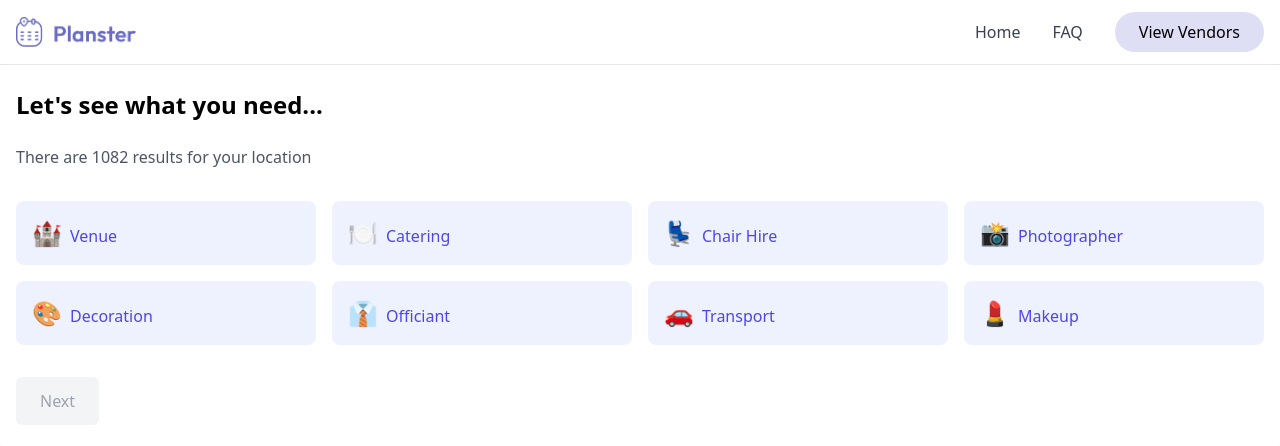
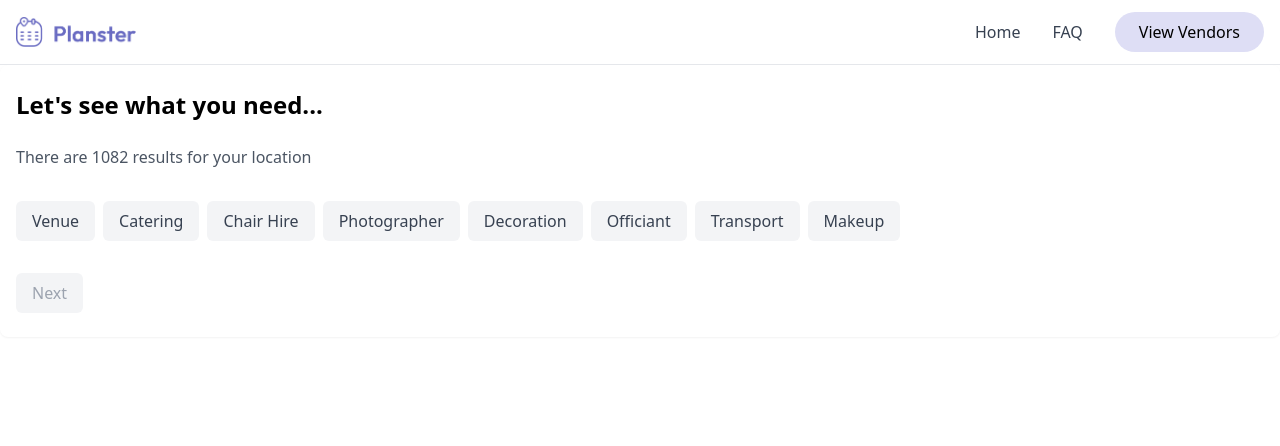
Before and after one commit to SeifEldin15/Planster, a React (Vite) app in the folder Frontend/: page /service-selection in a window 1280 px wide. Shown: the top 446 px of the page. Built offline with nearby package versions, Linux system fonts and the light colour scheme.

Commit message:
color and frontend edits

```diff
--- a/Frontend/src/pages/ServiceSelection/ServiceSelection.jsx
+++ b/Frontend/src/pages/ServiceSelection/ServiceSelection.jsx
@@ -11,32 +11,32 @@ const ServiceSelection = () => {
 
   const services = {
     party: [
-      { id: 'venue', label: 'Venue', icon: '🏰' },
-      { id: 'catering', label: 'Catering', icon: '🍽️' },
-      { id: 'entertainment', label: 'Entertainment', icon: '🎵' },
-      { id: 'decoration', label: 'Decoration', icon: '🎨' }
+      { id: 'venue', label: 'Venue' },
+      { id: 'catering', label: 'Catering' },
+      { id: 'entertainment', label: 'Entertainment' },
+      { id: 'decoration', label: 'Decoration' }
     ],
     wedding: [
-      { id: 'venue', label: 'Venue', icon: '🏰' },
-      { id: 'catering', label: 'Catering', icon: '🍽️' },
-      { id: 'chairHire', label: 'Chair Hire', icon: '💺' },
-      { id: 'photographer', label: 'Photographer', icon: '📸' },
-      { id: 'decoration', label: 'Decoration', icon: '🎨' },
-      { id: 'officiant', label: 'Officiant', icon: '👔' },
-      { id: 'transport', label: 'Transport', icon: '🚗' },
-      { id: 'makeup', label: 'Makeup', icon: '💄' }
+      { id: 'venue', label: 'Venue' },
+      { id: 'catering', label: 'Catering' },
+      { id: 'chairHire', label: 'Chair Hire' },
+      { id: 'photographer', label: 'Photographer' },
+      { id: 'decoration', label: 'Decoration' },
+      { id: 'officiant', label: 'Officiant' },
+      { id: 'transport', label: 'Transport' },
+      { id: 'makeup', label: 'Makeup' }
     ],
     corporate: [
-      { id: 'venue', label: 'Venue', icon: '🏢' },
-      { id: 'catering', label: 'Catering', icon: '🍽️' },
-      { id: 'av-equipment', label: 'AV Equipment', icon: '🎥' },
-      { id: 'decoration', label: 'Decoration', icon: '🎨' }
+      { id: 'venue', label: 'Venue' },
+      { id: 'catering', label: 'Catering' },
+      { id: 'av-equipment', label: 'AV Equipment' },
+      { id: 'decoration', label: 'Decoration' }
     ],
     music: [
-      { id: 'venue', label: 'Venue', icon: '🏟️' },
-      { id: 'sound-system', label: 'Sound System', icon: '🔊' },
-      { id: 'lighting', label: 'Lighting', icon: '💡' },
-      { id: 'security', label: 'Security', icon: '👮' }
+      { id: 'venue', label: 'Venue' },
+      { id: 'sound-system', label: 'Sound System' },
+      { id: 'lighting', label: 'Lighting' },
+      { id: 'security', label: 'Security' }
     ]
   };
 
@@ -65,19 +65,18 @@ const ServiceSelection = () => {
           There are 1082 results for your location
         </p>
 
-        <div className="grid grid-cols-2 md:grid-cols-3 lg:grid-cols-4 gap-4 mb-8">
+        <div className="flex gap-2 flex-wrap mb-8">
           {currentServices.map((service) => (
             <button
               key={service.id}
               onClick={() => toggleService(service.id)}
-              className={`p-4 rounded-lg text-left transition-all ${
+              className={`px-4 py-2 rounded-md transition-colors ${
                 selectedServices.includes(service.id)
-                  ? 'bg-indigo-500 text-white'
-                  : 'bg-indigo-50 text-indigo-600 hover:bg-indigo-100'
+                  ? 'bg-[var(--primary-color)] text-white hover:bg-[var(--hover-color)]'
+                  : 'bg-gray-100 text-gray-700 hover:bg-gray-200'
               }`}
             >
-              <span className="text-2xl mr-2">{service.icon}</span>
-              <span className="font-medium">{service.label}</span>
+              {service.label}
             </button>
           ))}
         </div>
@@ -85,10 +84,10 @@ const ServiceSelection = () => {
         <button
           onClick={handleNext}
           disabled={selectedServices.length === 0}
-          className={`flex items-center px-6 py-3 rounded-md transition-all ${
+          className={`flex items-center px-4 py-2 rounded-md transition-colors ${
             selectedServices.length === 0
               ? 'bg-gray-100 text-gray-400 cursor-not-allowed'
-              : 'bg-indigo-500 text-white hover:bg-indigo-600'
+              : 'bg-[var(--primary-color)] text-white hover:bg-[var(--hover-color)]'
           }`}
         >
           Next
```
